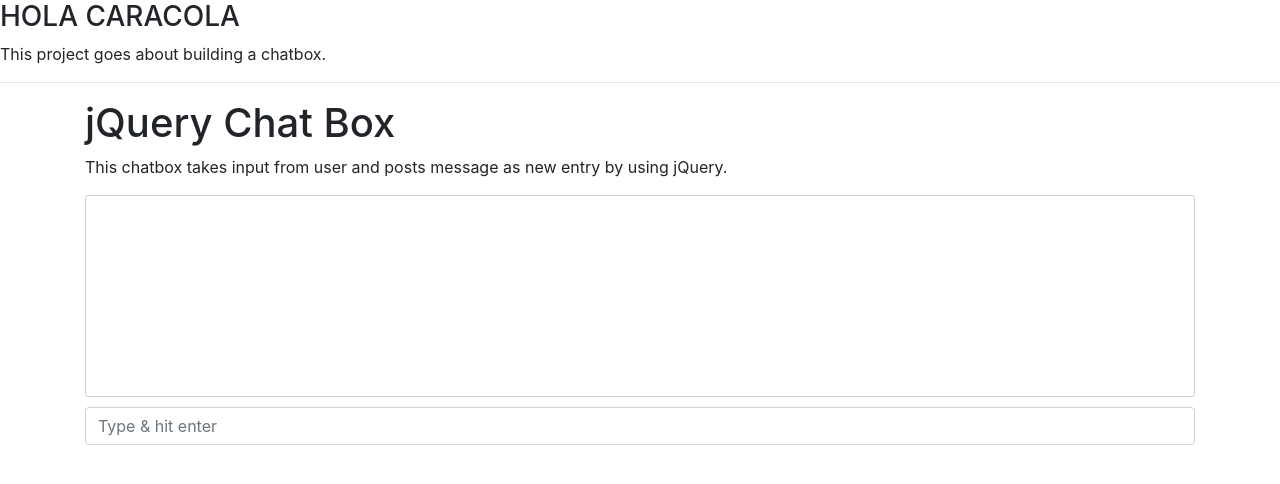
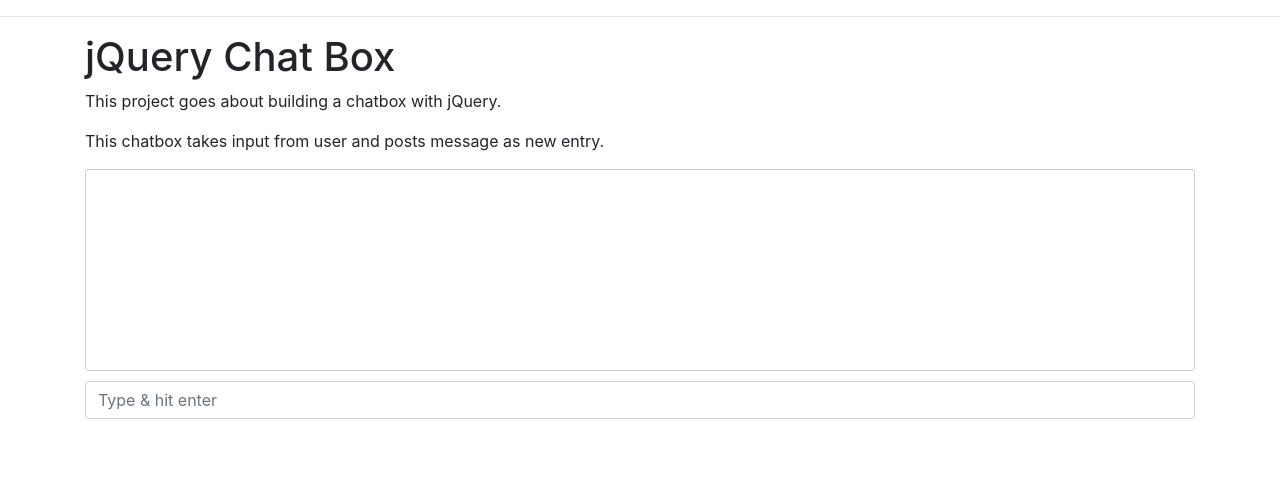
Before and after one commit to pilyct/full-stack-projects, a website: page js-projects/chatbox-app/index.html in a window 1280 px wide. Drawn offline with nearby package versions, Linux system fonts and the light colour scheme.

Commit message:
modify index.html

```diff
--- a/js-projects/chatbox-app/index.html
+++ b/js-projects/chatbox-app/index.html
@@ -17,14 +17,12 @@
 </head>
 
 <body>
-  <h3>HOLA CARACOLA</h3>
-  <p>This project goes about building a chatbox. </p>
-
   <hr>
 
   <div class="container">
     <h1>jQuery Chat Box</h1>
-    <p>This chatbox takes input from user and posts message as new entry by using jQuery.</p>
+    <p>This project goes about building a chatbox with jQuery.</p>
+    <p>This chatbox takes input from user and posts message as new entry.</p>
 
     <div class="box">
       <div class="inner">
@@ -37,9 +35,6 @@
     </form>
 
   </div>
-
-
-
 
 
   <!-- JS Scripts -->
--- a/js-projects/chatbox-app/style/style.css
+++ b/js-projects/chatbox-app/style/style.css
@@ -1,3 +1,4 @@
+/* Box & Co. */
 .box {
     border: 1px solid #ccc;
     border-radius: 3px;
@@ -22,6 +23,7 @@
     /* word-wrap: break-word; property allows long words to break and wrap to the next line if needed, ensuring that the messages stay within the container's width. */
 }
 
+/* Message Sizes */
 .short {
     background-color: lightblue;
     max-width: 100px;
@@ -37,6 +39,7 @@
     max-width: 250px;
 }
 
+/* Input */
 input{
     border-radius: 3px;
 }
```
